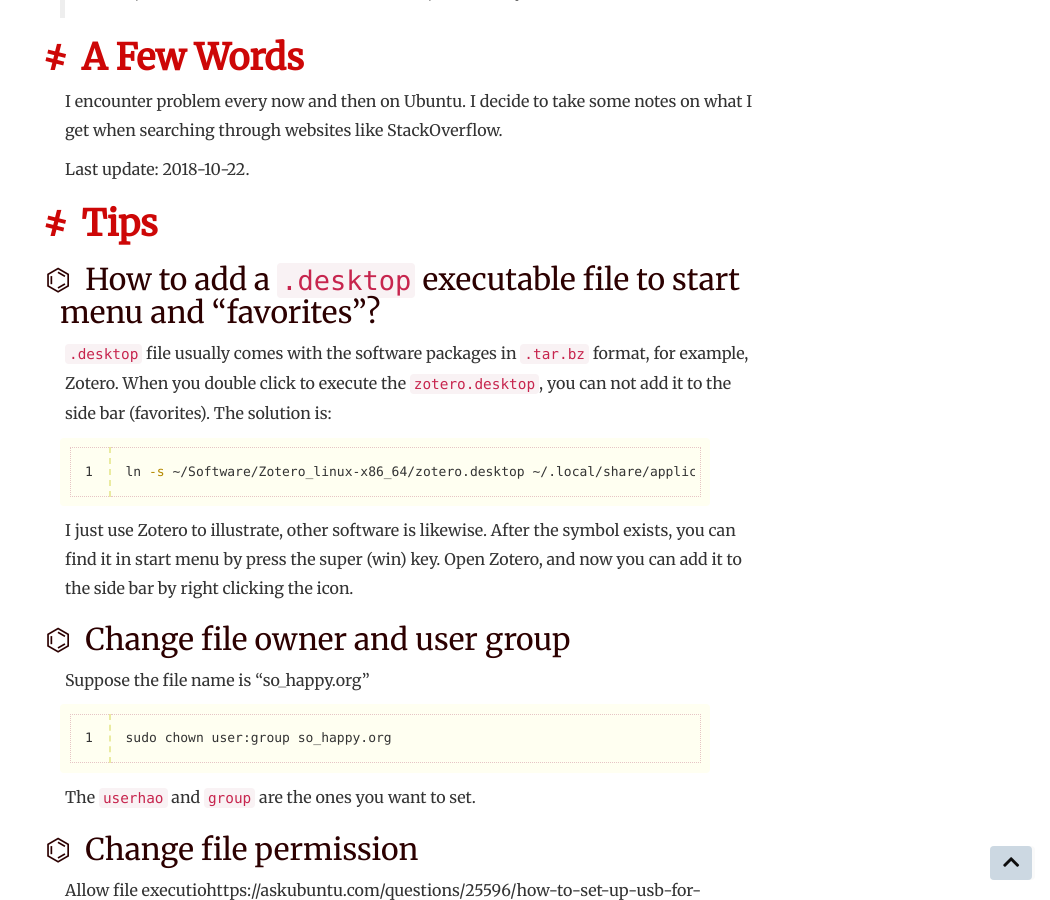
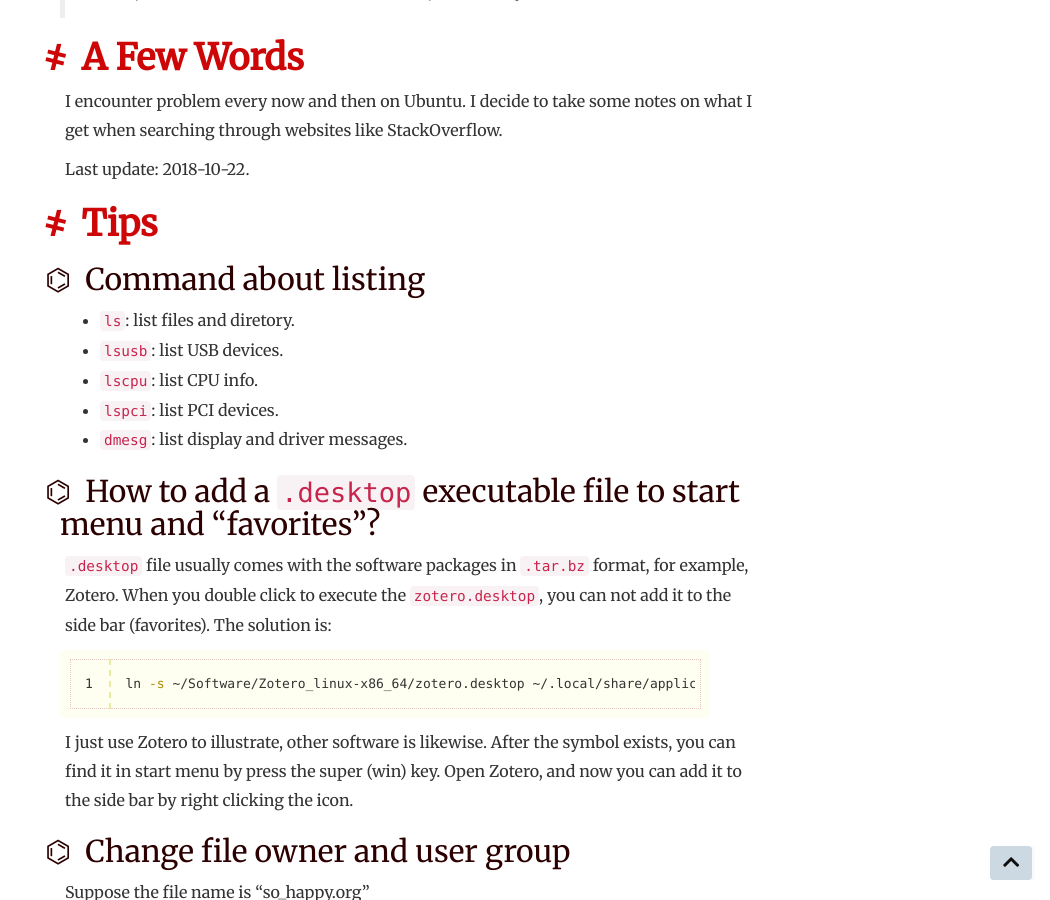
Before and after one commit to LanternD/en.dlyang.me, a Jekyll site: the page built from _posts/2018-07-01-tips-on-ubuntu.md, in a window 1280 px wide and 900 px high, scrolled down 318 px. Shown: the whole window, without its empty margins (230-1280 px from the left). Built offline with Jekyll 4.4.1, drawn with Linux system fonts in a browser that asks for light colours; nearby versions of some CDN libraries; comment, search, counter and statistics services are not loaded.

Commit message:
update ubuntu tips post

```diff
--- a/_posts/2018-07-01-tips-on-ubuntu.md
+++ b/_posts/2018-07-01-tips-on-ubuntu.md
@@ -15,6 +15,14 @@ I encounter problem every now and then on Ubuntu. I decide to take some notes on
 Last update: 2018-10-22.
 
 # Tips
+
+## Command about listing
+
+-   `ls`: list files and diretory.
+-   `lsusb`: list USB devices.
+-   `lscpu`: list CPU info.
+-   `lspci`: list PCI devices.
+-   `dmesg`: list display and driver messages.
 
 ## How to add a `.desktop` executable file to start menu and "favorites"?
 
```
